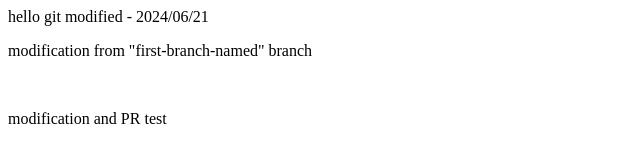
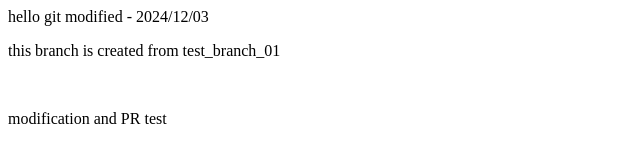
Before and after one commit to tfamu/git-learning-repo, a plain HTML site: page index.html in a window 1280 px wide. Shown: the full height of the page, 0-640 px from the left. Drawn offline with Linux system fonts and the light colour scheme.

Commit message:
create branch and new commit from test_branch_01/sub_branch_fromb01

```diff
--- a/index.html
+++ b/index.html
@@ -7,8 +7,8 @@
 </head>
 <body>
     hello git
-    modified - 2024/06/21
-    <p>modification from "first-branch-named" branch</p>
+    modified - 2024/12/03
+    <p>this branch is created from test_branch_01</p>
     <br>
     <p>modification and PR test</p>
 </body>
```
